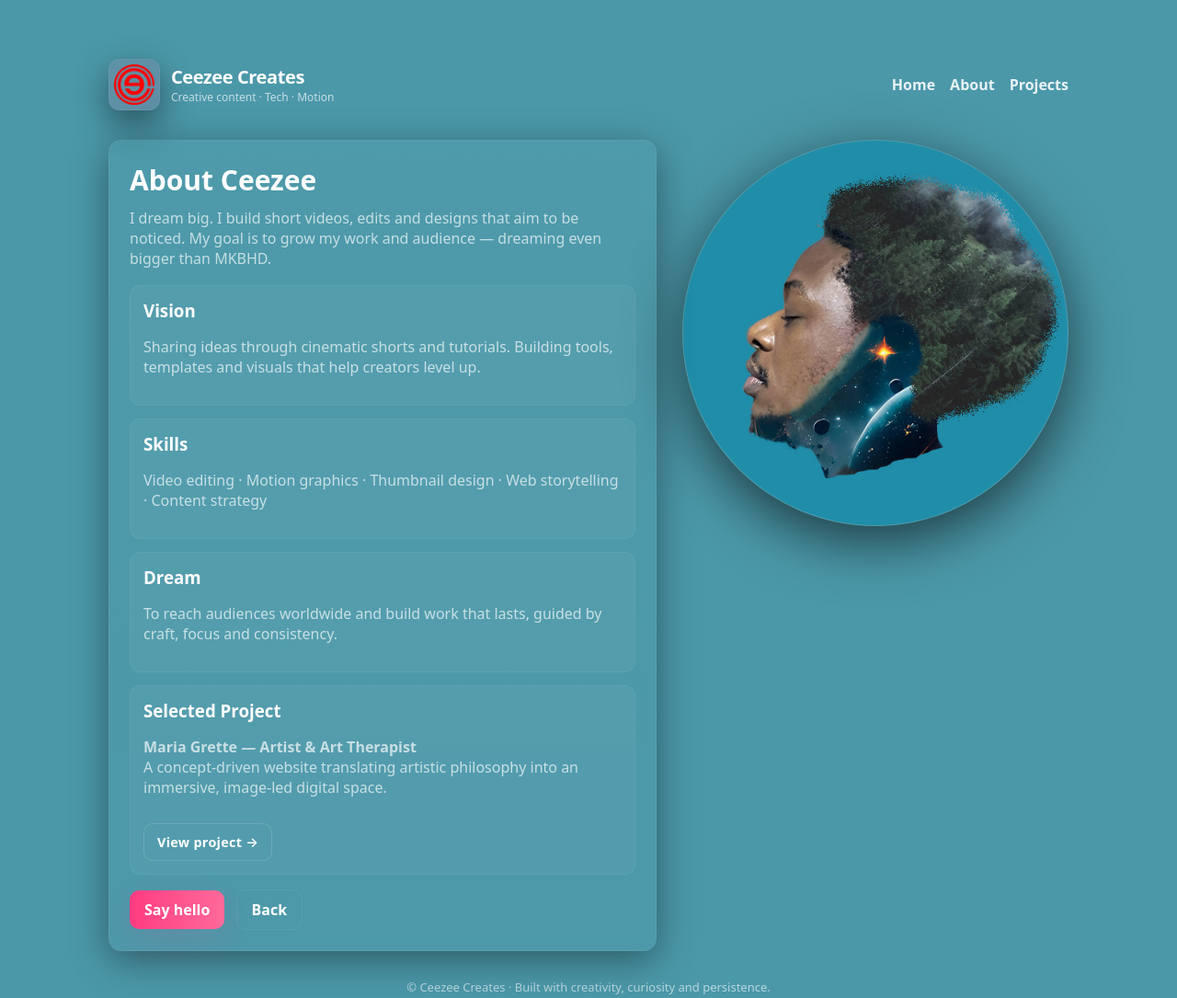
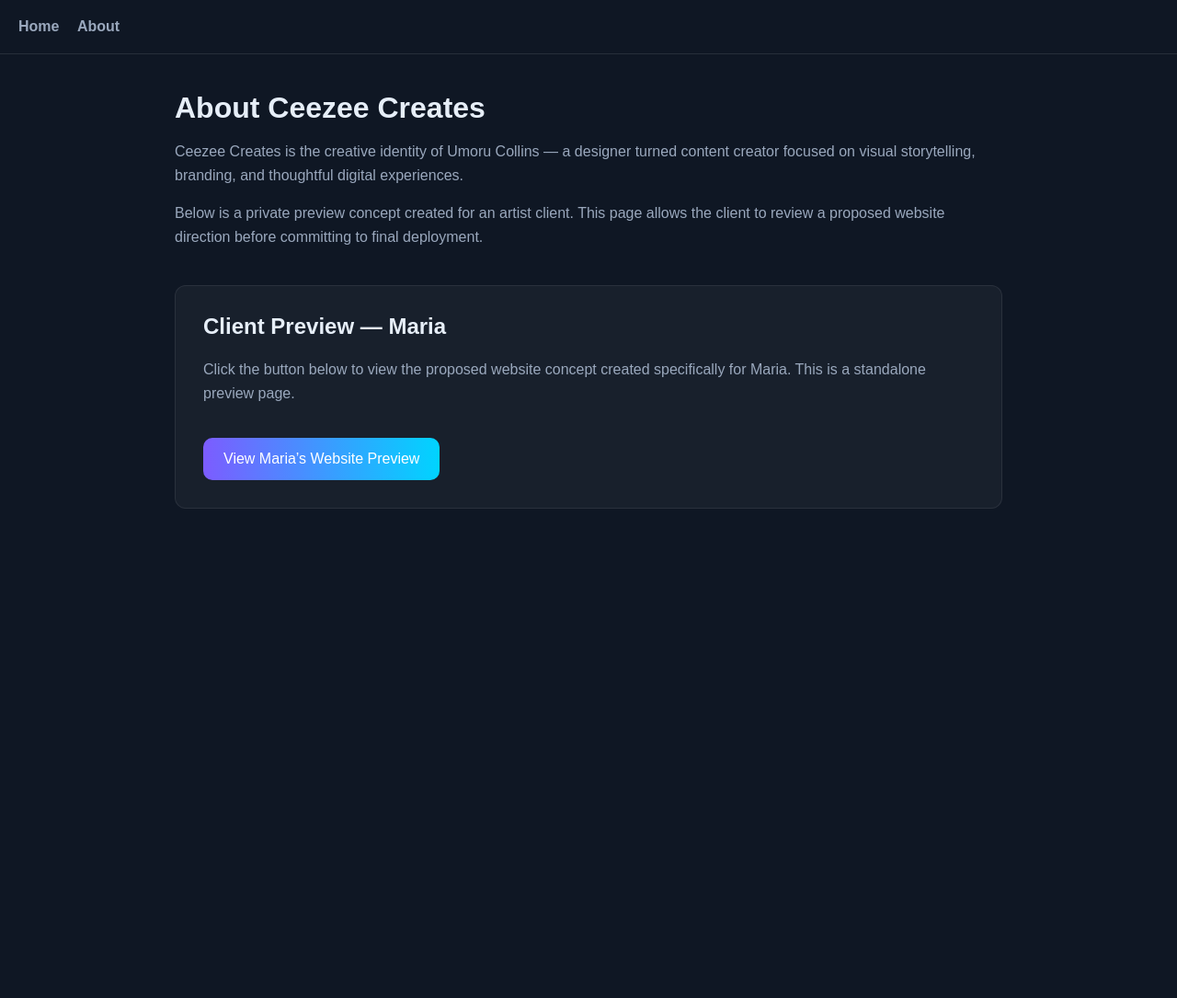
Before and after one commit to ceezeecreates-ops/Ceezee-creates, a plain HTML site: page about.html in a window 1280 px wide. Shown: the whole page at 92% size. After the commit the page ends 800 px from the top, so only its background shows below. Drawn offline with Linux system fonts and the light colour scheme.

Commit message:
Update about.html

```diff
--- a/about.html
+++ b/about.html
@@ -1,315 +1,107 @@
-<!DOCTYPE html>
+<!doctype html>
 <html lang="en">
 <head>
   <meta charset="utf-8" />
-  <meta name="viewport" content="width=device-width,initial-scale=1" />
   <title>About — Ceezee Creates</title>
+  <meta name="viewport" content="width=device-width, initial-scale=1" />
 
   <style>
-    :root{
-      --bg:#4b98a9;
-      --panel: rgba(255,255,255,0.04);
-      --glass-border: rgba(255,255,255,0.06);
-      --muted:rgba(255,255,255,0.68);
-      --accent:#ff3c81;
-      --accent-soft: rgba(255,60,129,0.12);
-      --max-width:1100px;
+    body {
+      margin: 0;
+      font-family: Arial, Helvetica, sans-serif;
+      background: #0f1724;
+      color: #e6eef8;
     }
 
-    *{box-sizing:border-box}
-    html,body{
-      height:100%;
-      margin:0;
-      font-family:system-ui,-apple-system,Segoe UI,Roboto,Arial;
-      background:var(--bg);
-      color:#fff;
+    header {
+      padding: 20px;
+      border-bottom: 1px solid rgba(255,255,255,0.1);
     }
 
-    a{text-decoration:none}
-
-    .wrap{
-      max-width:var(--max-width);
-      margin:36px auto;
-      padding:28px;
+    header a {
+      color: #9aa8bd;
+      text-decoration: none;
+      margin-right: 15px;
+      font-weight: bold;
     }
 
-    /* ---------- HEADER ---------- */
-    header{
-      display:flex;
-      justify-content:space-between;
-      align-items:center;
-      gap:16px;
+    main {
+      max-width: 900px;
+      margin: 40px auto;
+      padding: 0 20px;
     }
 
-    .brand-link{
-      display:flex;
-      align-items:center;
-      gap:12px;
-      color:inherit;
+    h1 {
+      margin-bottom: 10px;
     }
 
-    .logo-wrap{
-      width:56px;
-      height:56px;
-      border-radius:12px;
-      background:linear-gradient(135deg, rgba(255,106,154,0.12), rgba(255,60,129,0.10));
-      display:grid;
-      place-items:center;
-      border:1px solid rgba(255,255,255,0.05);
-      box-shadow:0 14px 36px rgba(0,0,0,0.45);
+    p {
+      color: #9aa8bd;
+      line-height: 1.6;
     }
 
-    .logo-img{
-      width:44px;
-      height:44px;
-      object-fit:contain;
+    .preview-box {
+      margin-top: 40px;
+      padding: 30px;
+      border-radius: 12px;
+      background: rgba(255,255,255,0.04);
+      border: 1px solid rgba(255,255,255,0.08);
     }
 
-    .title h1{
-      margin:0;
-      font-size:20px;
-      letter-spacing:-0.02em;
+    .preview-box h2 {
+      margin-top: 0;
     }
 
-    .title .tagline{
-      margin:0;
-      font-size:12px;
-      color:var(--muted);
+    .preview-box button {
+      margin-top: 20px;
+      padding: 14px 22px;
+      font-size: 16px;
+      border: none;
+      border-radius: 10px;
+      cursor: pointer;
+      background: linear-gradient(90deg, #7c5cff, #00d4ff);
+      color: white;
     }
 
-    nav{
-      display:flex;
-      gap:16px;
-      align-items:center;
-    }
-
-    nav a{
-      color:rgba(255,255,255,0.88);
-      font-weight:600;
-    }
-
-    /* ---------- LAYOUT ---------- */
-    .main{
-      display:grid;
-      grid-template-columns:1fr 420px;
-      gap:28px;
-      margin-top:32px;
-    }
-
-    @media(max-width:980px){
-      .main{grid-template-columns:1fr}
-    }
-
-    /* ---------- PANELS ---------- */
-    .panel{
-      background:linear-gradient(180deg, rgba(255,255,255,0.02), rgba(255,255,255,0.01));
-      border-radius:14px;
-      padding:22px;
-      border:1px solid var(--glass-border);
-      box-shadow:0 10px 40px rgba(0,0,0,0.4);
-      backdrop-filter:blur(6px);
-    }
-
-    h2{
-      font-size:30px;
-      margin:0 0 10px;
-    }
-
-    p.lead{
-      color:var(--muted);
-      margin:0 0 18px;
-    }
-
-    .about-grid{
-      display:grid;
-      gap:14px;
-      margin-top:18px;
-    }
-
-    .glass-card{
-      padding:14px;
-      border-radius:12px;
-      background:var(--panel);
-      border:1px solid var(--glass-border);
-      color:var(--muted);
-    }
-
-    .glass-card h3{
-      margin:0 0 6px;
-      color:#fff;
-    }
-
-    /* ---------- PROJECT CARD ---------- */
-    .project-link{
-      display:inline-block;
-      margin-top:12px;
-      padding:10px 14px;
-      border-radius:10px;
-      font-weight:600;
-      font-size:0.9rem;
-      letter-spacing:0.02em;
-      color:#fff;
-      border:1px solid rgba(255,255,255,0.14);
-      transition:all 280ms cubic-bezier(.2,.9,.3,1);
-    }
-
-    .project-link:hover{
-      transform:translateY(-2px);
-      background:linear-gradient(
-        135deg,
-        rgba(255,60,129,0.18),
-        rgba(255,60,129,0.08)
-      );
-      border-color:rgba(255,60,129,0.4);
-    }
-
-    /* ---------- BUTTONS ---------- */
-    .btn{
-      display:inline-block;
-      padding:10px 16px;
-      border-radius:10px;
-      font-weight:700;
-      background:linear-gradient(90deg,var(--accent),#ff6a9a);
-      color:#fff;
-      box-shadow:0 12px 36px rgba(255,60,129,0.12);
-    }
-
-    .btn.alt{
-      background:transparent;
-      border:1px solid rgba(255,255,255,0.06);
-      box-shadow:none;
-      margin-left:8px;
-    }
-
-    /* ---------- PORTRAIT ---------- */
-    .mask-wrap{
-      display:flex;
-      justify-content:center;
-    }
-
-    .mask{
-      width:clamp(180px,34vw,420px);
-      height:clamp(180px,34vw,420px);
-      border-radius:50%;
-      overflow:hidden;
-      box-shadow:0 18px 60px rgba(0,0,0,0.6);
-      border:1px solid rgba(255,255,255,0.04);
-    }
-
-    .mask img{
-      width:100%;
-      height:100%;
-      object-fit:cover;
-    }
-
-    footer{
-      margin-top:30px;
-      text-align:center;
-      font-size:13px;
-      color:rgba(255,255,255,0.6);
+    .preview-box button:hover {
+      opacity: 0.9;
     }
   </style>
-
-  <link rel="icon" href="images/logo1.png" />
 </head>
-
 <body>
-<div class="wrap">
 
   <header>
-  <a href="index.html" class="brand-link">
-    <span class="logo-wrap">
-      <img src="images/logo1.png" alt="Ceezee Creates logo" class="logo-img">
-    </span>
-    <span class="title">
-      <h1>Ceezee Creates</h1>
-      <p class="tagline">Creative content · Tech · Motion</p>
-    </span>
-  </a>
-
-  <nav>
     <a href="index.html">Home</a>
     <a href="about.html">About</a>
-    <a href="#">Projects</a>
-  </nav>
   </header>
 
-<main class="main">
-
-<section>
-  <div class="panel">
-    <h2>About Ceezee</h2>
-    <p class="lead">
-      I dream big. I build short videos, edits and designs that aim to be noticed.
-      My goal is to grow my work and audience — dreaming even bigger than MKBHD.
+  <main>
+    <h1>About Ceezee Creates</h1>
+    <p>
+      Ceezee Creates is the creative identity of Umoru Collins — a designer turned
+      content creator focused on visual storytelling, branding, and thoughtful
+      digital experiences.
     </p>
 
-    <div class="about-grid">
-
-      <div class="glass-card">
-        <h3>Vision</h3>
     <p>
-          Sharing ideas through cinematic shorts and tutorials.
-          Building tools, templates and visuals that help creators level up.
-        </p>
-      </div>
-
-      <div class="glass-card">
-        <h3>Skills</h3>
-        <p>
-          Video editing · Motion graphics · Thumbnail design ·
-          Web storytelling · Content strategy
-        </p>
-      </div>
-
-      <div class="glass-card">
-        <h3>Dream</h3>
-        <p>
-          To reach audiences worldwide and build work that lasts,
-          guided by craft, focus and consistency.
-        </p>
-      </div>
-
-      <!-- ✅ PROJECT CARD -->
-      <div class="glass-card">
-        <h3>Selected Project</h3>
-        <p>
-          <strong>Maria Grette — Artist & Art Therapist</strong><br>
-          A concept-driven website translating artistic philosophy
-          into an immersive, image-led digital space.
+      Below is a private preview concept created for an artist client. This page
+      allows the client to review a proposed website direction before committing
+      to final deployment.
     </p>
 
-        <a
-          href="https://mariagrette.com"
-          target="_blank"
-          rel="noopener"
-          class="project-link"
-        >
-          View project →
+    <div class="preview-box">
+      <h2>Client Preview — Maria</h2>
+      <p>
+        Click the button below to view the proposed website concept created
+        specifically for Maria. This is a standalone preview page.
+      </p>
+
+      <!-- THIS IS THE IMPORTANT PART -->
+      <a href="maria/index.html">
+        <button>View Maria’s Website Preview</button>
       </a>
     </div>
-
-    </div>
-
-    <div style="margin-top:16px;">
-      <a class="btn" href="mailto:hello@ceezee.test">Say hello</a>
-      <a class="btn alt" href="index.html">Back</a>
-    </div>
-  </div>
-</section>
-
-<aside class="mask-wrap">
-  <div class="mask">
-    <img src="images/about.jpg" alt="Ceezee portrait">
-  </div>
-</aside>
-
   </main>
 
-<footer>
-  © Ceezee Creates · Built with creativity, curiosity and persistence.
-</footer>
-
-</div>
 </body>
 </html>
```
Lines whose indentation alone changed are shown as unchanged.
